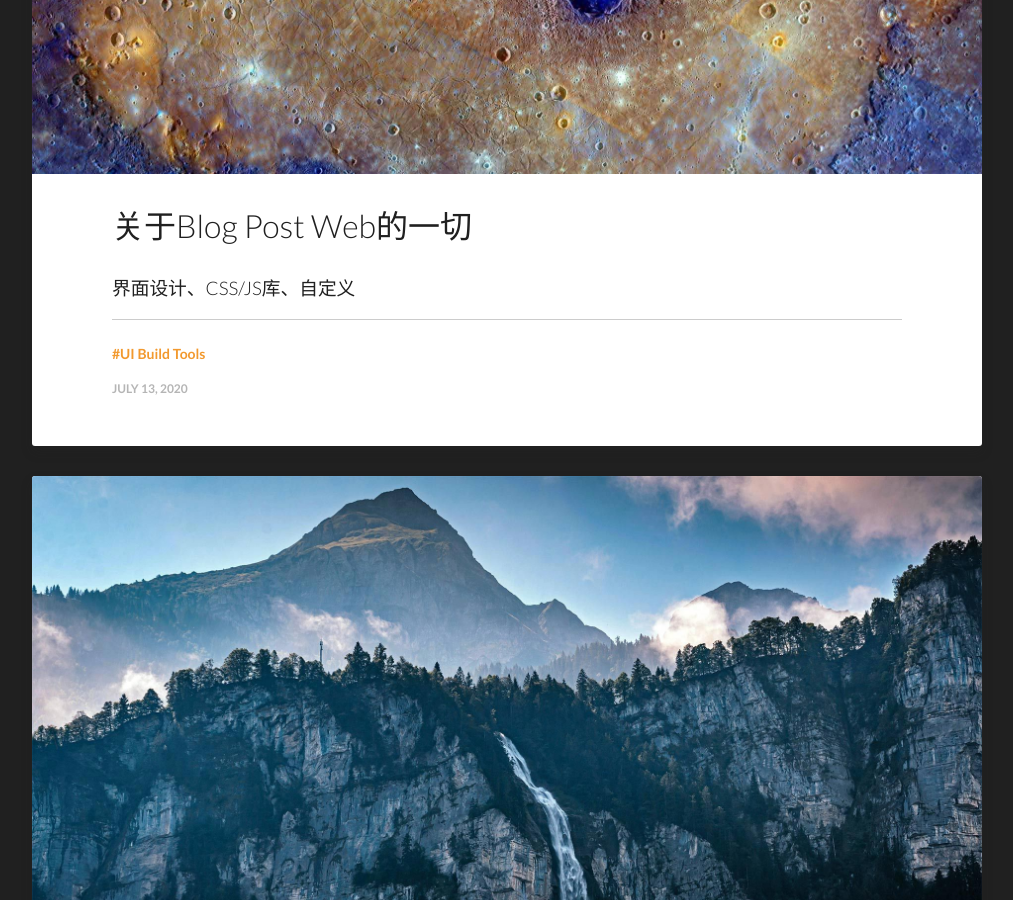
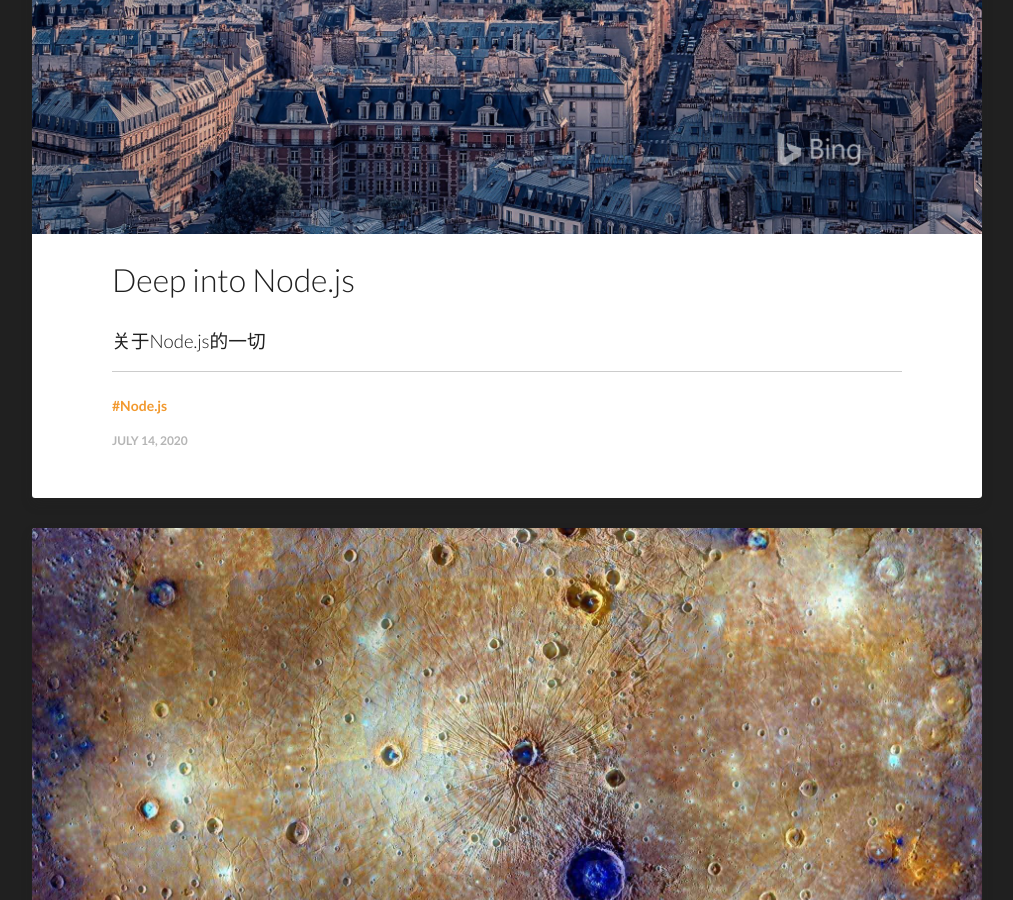
Before and after one commit to TooVooT/TooVooT.github.io, a Jekyll site: the page built from index.html, in a window 1280 px wide and 900 px high, scrolled down 575 px. Shown: the whole window, without its empty margins (133-1146 px from the left). Built offline with Jekyll 4.4.1, drawn with Linux system fonts in a browser that asks for light colours; the list of posts is cut into pages by our own code.

Commit message:
compress images and add new post

```diff
--- /dev/null
+++ b/_posts/2020-07-14-Deep-into-Node.md
@@ -0,0 +1,11 @@
+---
+layout: post
+catergories: posts
+title: Deep into Node.js
+subtitle: 关于Node.js的一切
+featured-image:  /BingWallpaper.jpg
+tags: [Node.js]
+date-string: July 14, 2020
+---
+
+# Node.js^[基于事件循环的异步式IO]
```
Also changed, not shown: _posts/2020-07-13-BlogWeb初始化.md (+2 -2 lines), BingWallpaper.jpg (added), images/bing.lylares.com-2020-05-22-1080p_.jpg (added), images/bing.lylares.com-2020-05-22-1080p_min.jpg (added), images/bing.lylares.com-2020-05-22-1080p_min_min.jpg (added), images/bing.lylares.com-2020-06-01-1080p_.jpg (added), images/bing.lylares.com-2020-06-01-1080p_min.jpg (added), images/bing.lylares.com-2020-06-01-1080p_min_min.jpg (added), images/bing.lylares.com-2020-06-18-1080p_.jpg (added), images/bing.lylares.com-2020-06-18-1080p_min.jpg (added), images/bing.lylares.com-2020-06-18-1080p_min_min.jpg (added), images/bing.lylares.com-2020-07-06-1080p_.jpg (added), images/bing.lylares.com-2020-07-06-1080p_min.jpg (added), images/bing.lylares.com-2020-07-06-1080p_min_min.jpg (added), 5 more files.
